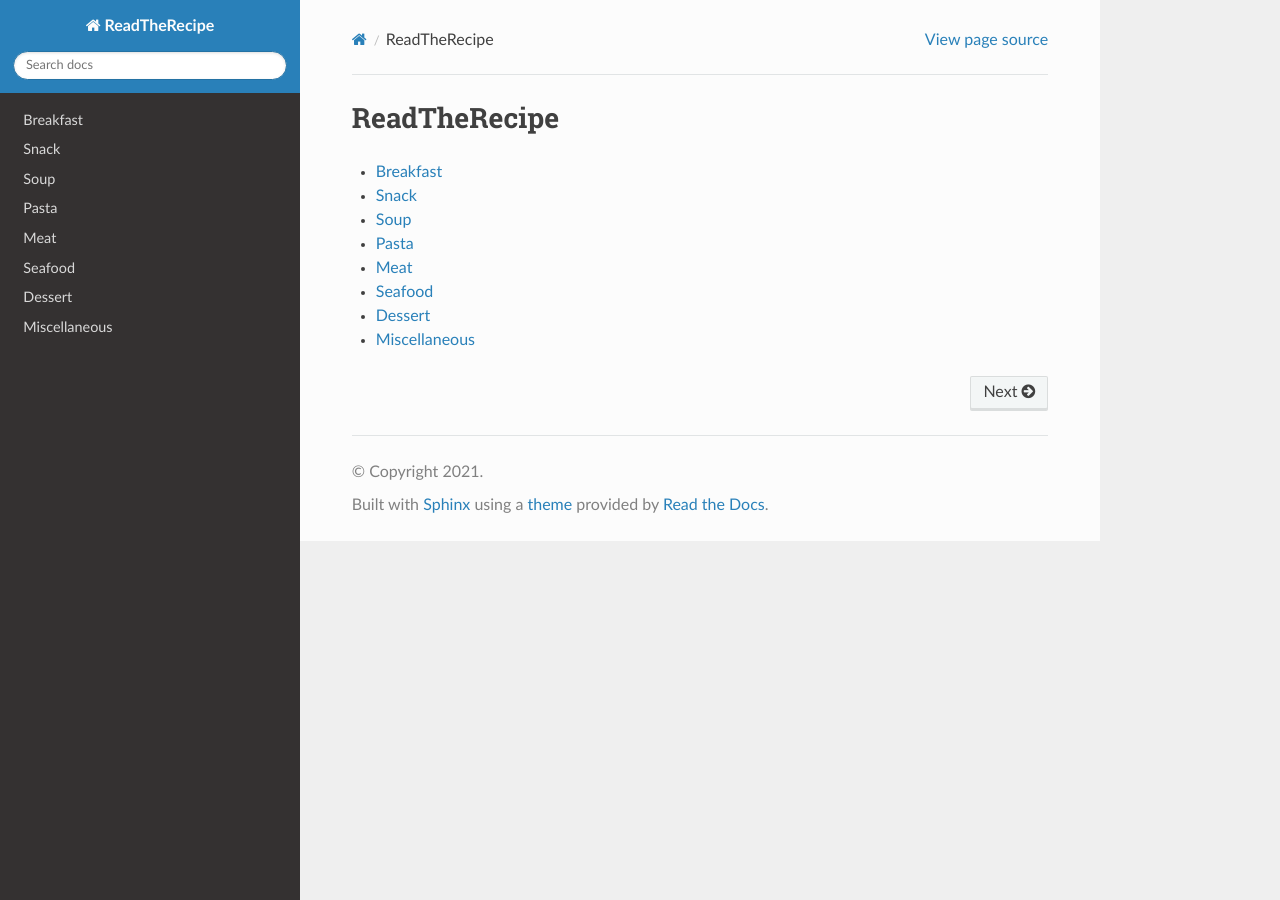
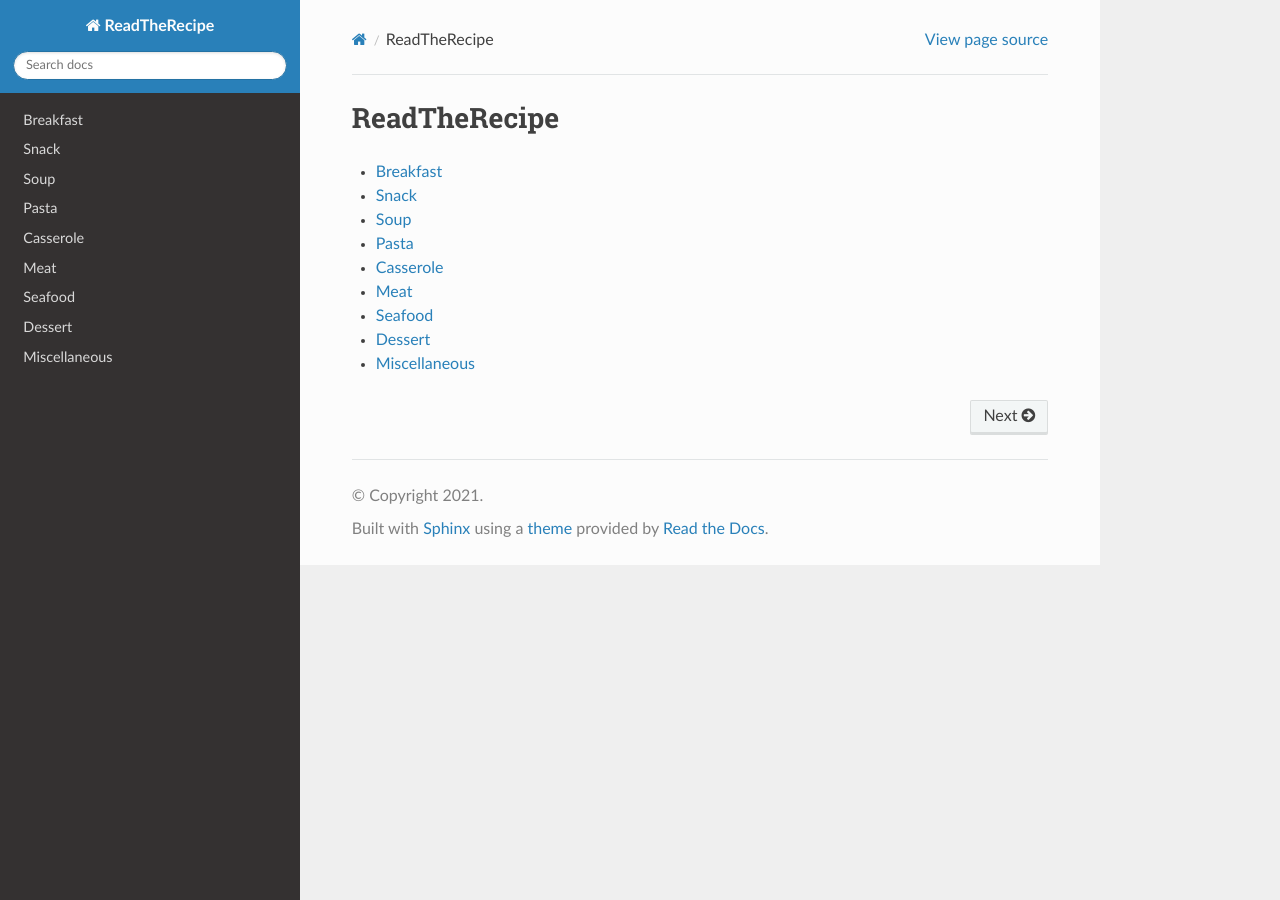
Before and after one commit to bernardopacini/ReadTheRecipe, a Sphinx documentation site: the page built from source/index.rst, in a window 1280 px wide. Built offline with Sphinx 7.4.7 and the Read the Docs theme 2.0.0, drawn with Linux system fonts in a browser that asks for light colours.

Commit message:
Adding casserole category

```diff
--- /dev/null
+++ b/source/casserole/index.rst
@@ -0,0 +1,5 @@
+Casserole
+=======
+
+.. toctree::
+   :maxdepth: 1
--- a/source/index.rst
+++ b/source/index.rst
@@ -8,6 +8,7 @@ ReadTheRecipe
    snack/index
    soup/index
    pasta/index
+   casserole/index
    meat/index
    seafood/index
    dessert/index
```
